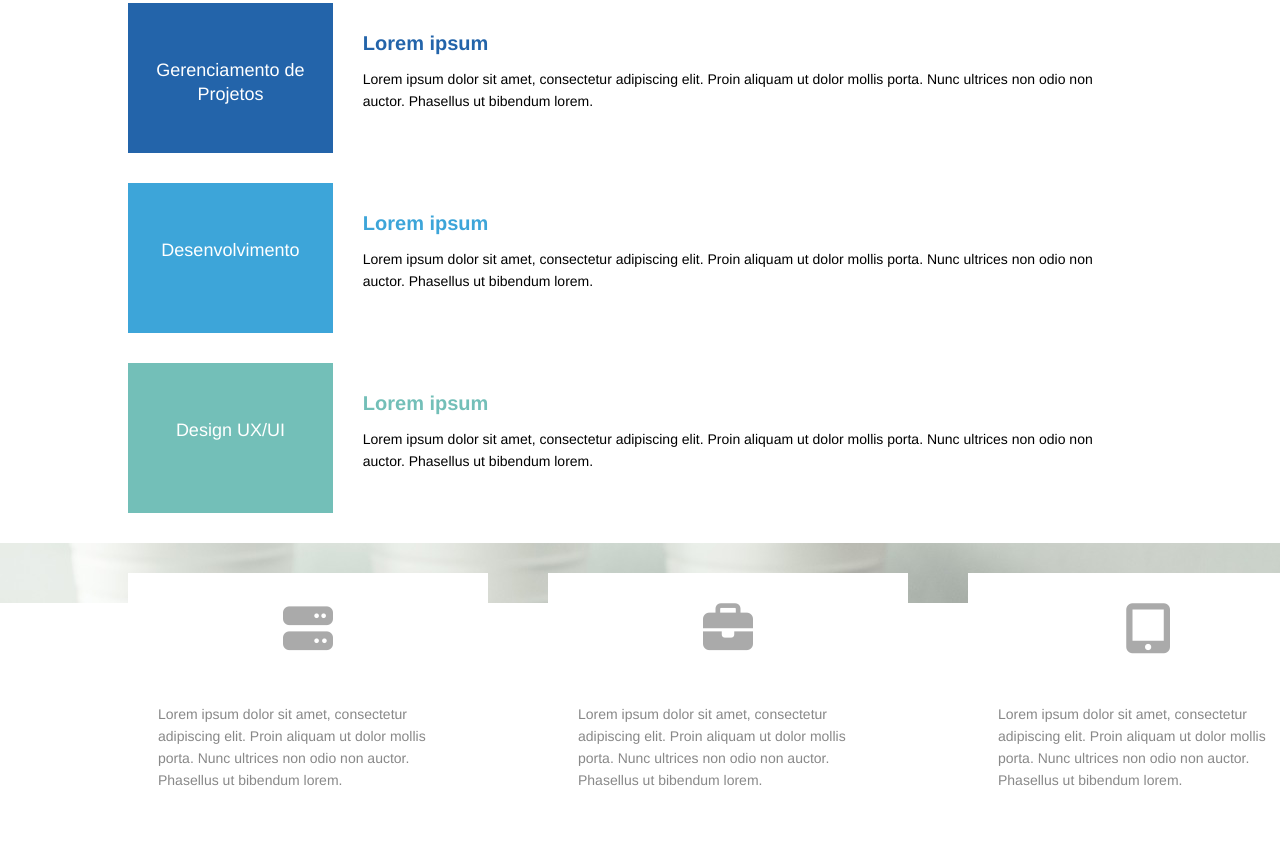
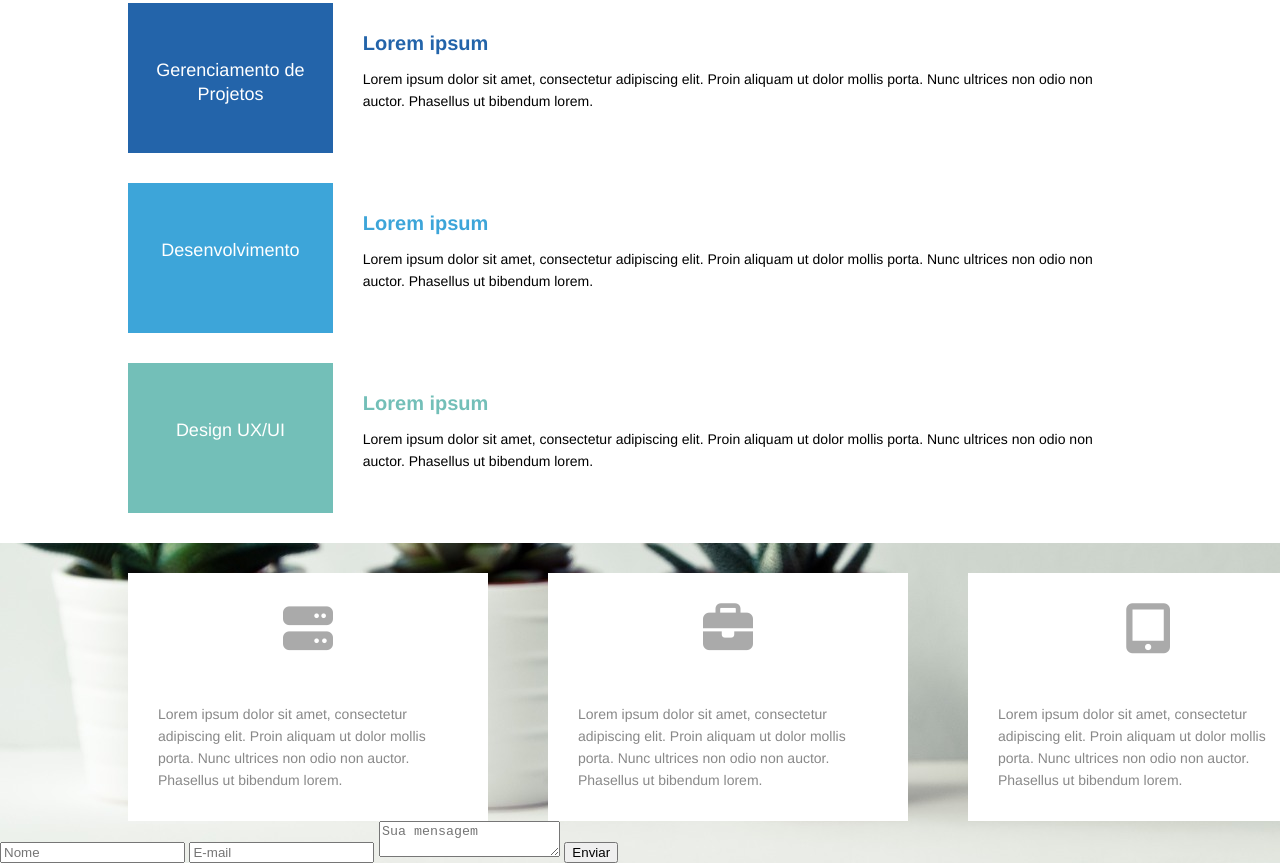
Before and after one commit to MarcosWinther/Project_Site_Web, a plain HTML site: page 2_Projeto_Base/index.html in a window 1280 px wide. Shown: the part 627-1490 px from the top of the page. Before the commit the page ends 1448 px from the top, so only its background shows below. Drawn offline with Linux system fonts and the light colour scheme.

Commit message:
Criando formulário da página - projeto base

```diff
--- a/2_Projeto_Base/index.html
+++ b/2_Projeto_Base/index.html
@@ -108,6 +108,17 @@
                         </div>
                     </div>
                 </section>
+                <footer>
+                    <div class="form-container">
+                        <div class="form-background"></div>
+                        <form>
+                            <input type="text" name="name" id="name" placeholder="Nome">
+                            <input type="email" name="email" id="email" placeholder="E-mail">
+                            <textarea name="message" id="message" placeholder="Sua mensagem"></textarea>
+                            <input type="submit" class="submit" value="Enviar">
+                        </form>
+                    </div>
+                </footer>
             </div>
         </div>
     </body>
```
